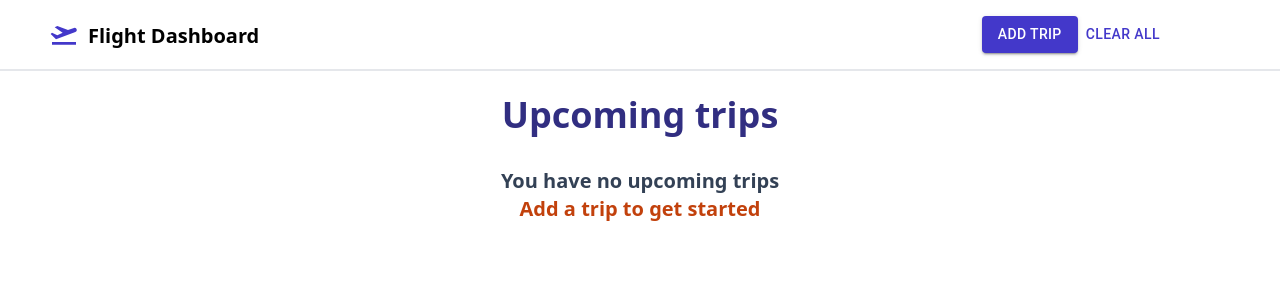
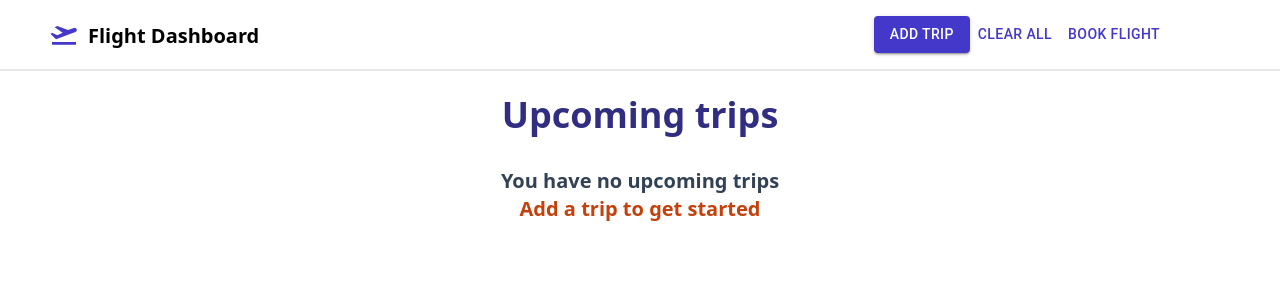
Before and after one commit to THE9rtyt/CS410_FlightTracker, a React (Vite) app in the folder flight-dashboard/: page / in a window 1280 px wide. Shown: the top 300 px of the page. Built offline with nearby package versions, Linux system fonts and the light colour scheme.

Commit message:
fixed issues with cookies and made clear button work properly

```diff
--- a/flight-dashboard/src/App.jsx
+++ b/flight-dashboard/src/App.jsx
@@ -36,8 +36,6 @@ function App() {
   // For cookies
   React.useEffect(() => {
       setTrips(getTripsCookie());
-      // console.log(trips);
-      // console.log(getTripsCookie());
   }, []);
   // Function to fetch data from the API
   useEffect(() => {
@@ -51,7 +49,13 @@ function App() {
           body: JSON.stringify({ trips: trips.trips }),
         });
         const data = await response.json();
-        setFetchedData(data);
+        const realData = { trips: [] };
+        data.trips.map((item) => {
+          if (item !== null) {
+            realData.trips.push(item);
+          }
+        });
+        setFetchedData(realData);
       } catch (error) {
         console.error("Error fetching flight data:", error);
       }
@@ -61,7 +65,6 @@ function App() {
       Array.isArray(trips.trips) &&
       trips.trips.length > 0
     ) {
-     // console.log(trips);
       saveFlightList(trips);
       fetchFlightData();
     }
@@ -72,7 +75,7 @@ function App() {
       <ThemeProvider theme={theme}>
         <div className="flex flex-col items-center h-screen w-screen flex-grow">
           <div className="w-full border-b-2">
-            <Navigation openAddFlight={openAddFlight} setTrips={setTrips} />
+            <Navigation openAddFlight={openAddFlight} setTrips={setTrips} setFetchedData={setFetchedData} />
           </div>
           <h1 className="font-bold text-4xl mt-6 text-indigo-900">Upcoming trips</h1>
           <div className="flex flex-col md:flex-row mt-8 max-w-xs md:max-w-7xl gap-12">
--- a/flight-dashboard/src/components/AddFlight/AddTrip.jsx
+++ b/flight-dashboard/src/components/AddFlight/AddTrip.jsx
@@ -20,7 +20,7 @@ export default function AddTrip({ isAddFlightOpen, closeAddFlight, setTrips, set
     setSelectedDate([]);
 
     setTrips((prevState) => {
-      if (prevState) {
+      if (prevState && Array.isArray(prevState.trips)) {
         return {
           trips: [...prevState.trips, { segments: [...newFlights] }],
         }
--- a/flight-dashboard/src/components/Cookies/SaveFlights.jsx
+++ b/flight-dashboard/src/components/Cookies/SaveFlights.jsx
@@ -4,7 +4,6 @@ import Cookies from 'js-cookie'
 export default function saveFlightList (trip) {
     // have to save all of the segments
     let trips = [];
-    // console.log(trip);
     trip.trips.map((item) => {
         if (item && item.segments) {
             let values = { segments: [] };
@@ -15,9 +14,7 @@ export default function saveFlightList (trip) {
             trips.push(values);
         }
     });
-    // console.log(trips);
     Cookies.set('trips', JSON.stringify(trips));
-    // console.log(getTripsCookie());
 }
 
 
@@ -32,5 +29,5 @@ export function getTripsCookie () {
 }
 
 export function clearTripsCookie () {
-    Cookies.set('trips', JSON.stringify( {trips: '' } ));
+    Cookies.set('trips', JSON.stringify( {trips: [] } ));
 }
--- a/flight-dashboard/src/components/Navigation/Navigation.jsx
+++ b/flight-dashboard/src/components/Navigation/Navigation.jsx
@@ -4,7 +4,7 @@ import MobileMenu from "./MobileMenu";
 import { Button } from "@mui/material";
 
 export default function Navigation(props) {
-  const { setTrips } = props;
+  const { setTrips, setFetchedData } = props;
   return (
     <div className="flex flex-row w-full py-4 px-12 justify-between items-center">
       <div className="flex gap-2 items-center md:items-end">
@@ -18,7 +18,10 @@ export default function Navigation(props) {
           </Button>
         </div>
         <div className="invisible md:visible">
-          <Button onClick={ () => { clearTripsCookie(); setTrips( {trips: []} ); } }>Clear all</Button>
+          <Button onClick={ () => { clearTripsCookie(); setTrips( {trips: []} ); setFetchedData(null); } }>Clear all</Button>
+        </div>
+        <div className="invisible md:visible">
+          <Button>Book Flight</Button>
         </div>
         <div className="visible md:invisible">
           <MobileMenu openAddFlight={props.openAddFlight} />
```
